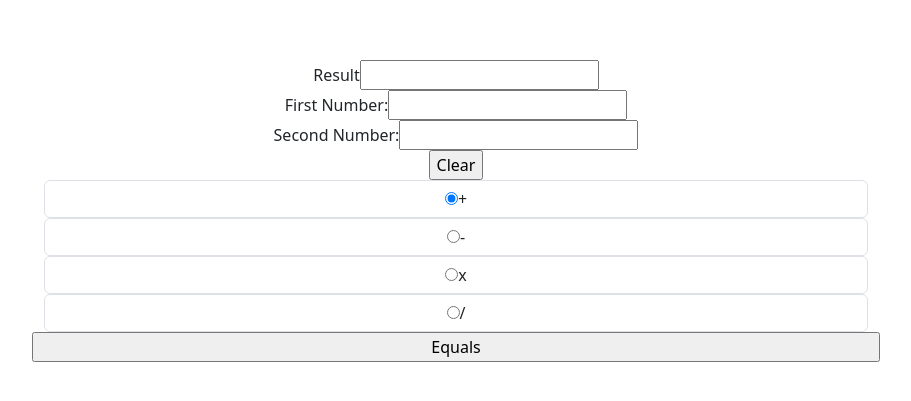
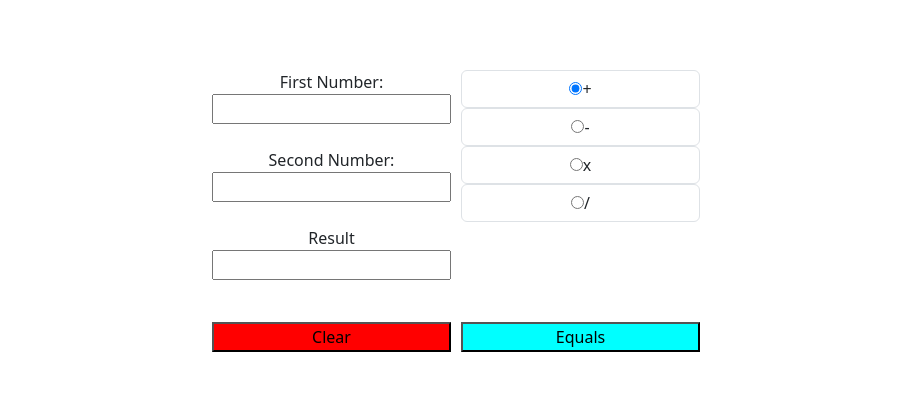
Before and after one commit to CDChamberlin/Module-6, a React (Vite) app in the folder Labs/Module-6-Labs/: page / in a window 1280 px wide. Shown: the part 189-590 px from the top of the page, without its empty margins (184-1095 px from the left). Built offline with nearby package versions, Linux system fonts and the light colour scheme.

Commit message:
Changed the order of some things. Added some styling. Shifted the Results component into the Numbers Component.

```diff
--- a/Labs/Module-6-Labs/src/calcFolder/CalculatorApp.jsx
+++ b/Labs/Module-6-Labs/src/calcFolder/CalculatorApp.jsx
@@ -2,6 +2,7 @@ import { useState } from "react";
 import OperatorForm from "./OperatorForm";
 import NumberInput from "./NumberInput";
 import ResultInput from "./ResultInput";
+import "./CalculatorComponent.css";
 
 export default function CalculatorApp() {
   const [num1, setNum1] = useState("");
@@ -52,14 +53,12 @@ export default function CalculatorApp() {
   };
 
   return (
-    <section id="calculator" className="row">
-
-      <ResultInput result={result} />
+    <section id="calculator" className="grid-container">
       <NumberInput
         num1={num1}
         num2={num2}
+        result={result}
         handleInputChange={handleInputChange}
-        handleReset={handleReset}
       />
 
       <OperatorForm
@@ -68,12 +67,20 @@ export default function CalculatorApp() {
       />
 
       <input
+        id="Clear"
+        type="button"
+        value="Clear"
+        className="form-submit"
+        onClick={handleReset}
+      />
+
+      <input
+        id="Equals"
         type="button"
         value="Equals"
         className="form-submit"
         onClick={handleCalculate}
       />
-
     </section>
   );
 }
--- /dev/null
+++ b/Labs/Module-6-Labs/src/calcFolder/CalculatorComponent.css
@@ -0,0 +1,24 @@
+.grid-container {
+  display: grid;
+  grid-template-columns: repeat(2, 1fr);
+  gap: 10px;
+}
+
+.column {
+  display: flex;
+  flex-direction: column;
+}
+/*
+  .input-control {
+    margin-bottom: 8px; /* Adjust the margin as needed */
+/* }
+ */
+.form-submit {
+  margin-top: 8px; /* Adjust the margin as needed */
+}
+#Equals {
+  background-color: aqua;
+}
+#Clear {
+  background-color: red;
+}
--- a/Labs/Module-6-Labs/src/calcFolder/NumberInput.jsx
+++ b/Labs/Module-6-Labs/src/calcFolder/NumberInput.jsx
@@ -1,9 +1,6 @@
-export default function NumberInput({
-  num1,
-  num2,
-  handleInputChange,
-  handleReset,
-}) {
+import ResultInput from "./ResultInput";
+
+export default function NumberInput({ num1, num2, handleInputChange, result }) {
   return (
     <section className="column">
       <label htmlFor="num1" className="input-control">
@@ -31,12 +28,7 @@ export default function NumberInput({
         onChange={(e) => handleInputChange(e, "num2")}
       />
       <br />
-      <input
-        type="button"
-        value="Clear"
-        className="form-submit"
-        onClick={handleReset}
-      />
+      <ResultInput result={result} />
     </section>
   );
 }
```
